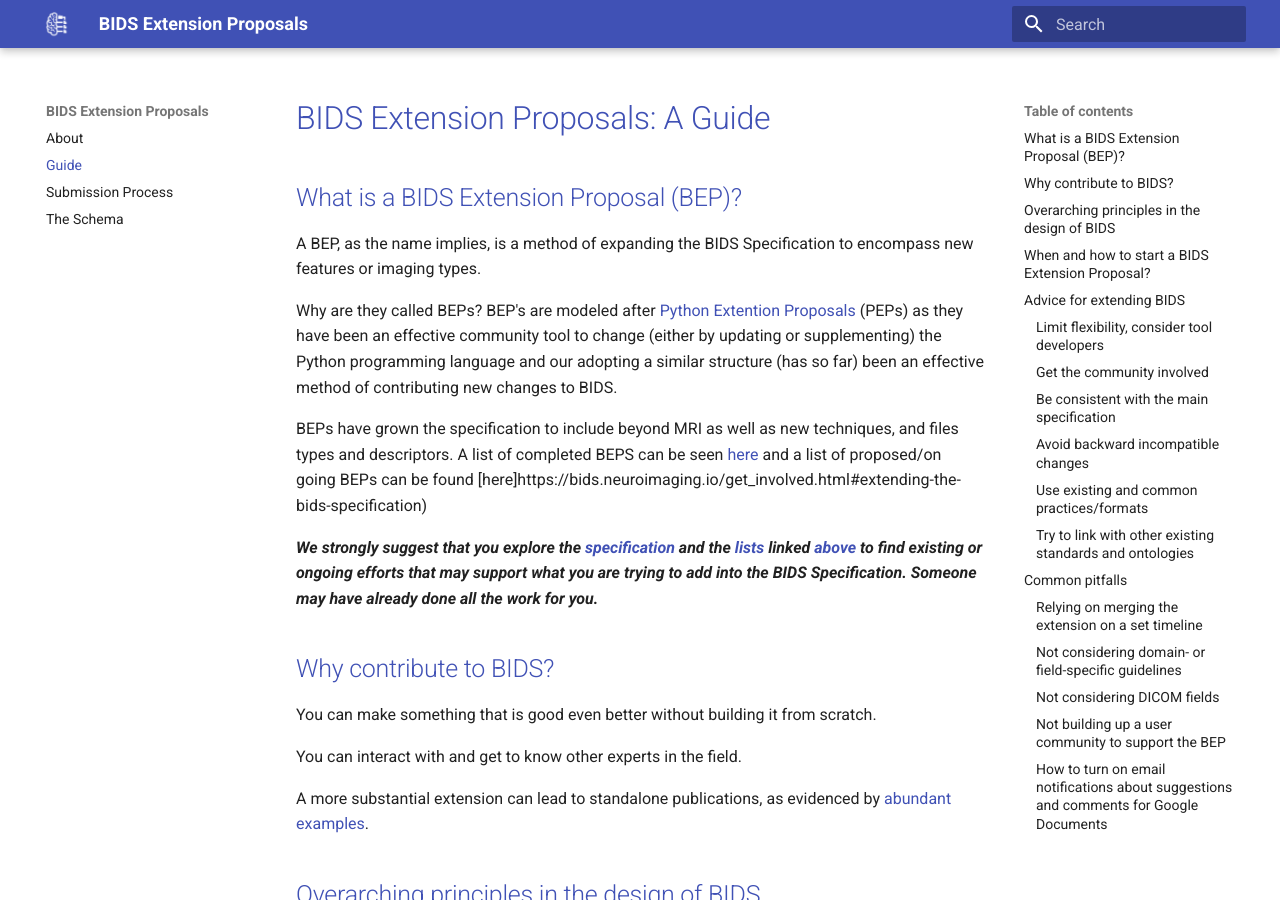
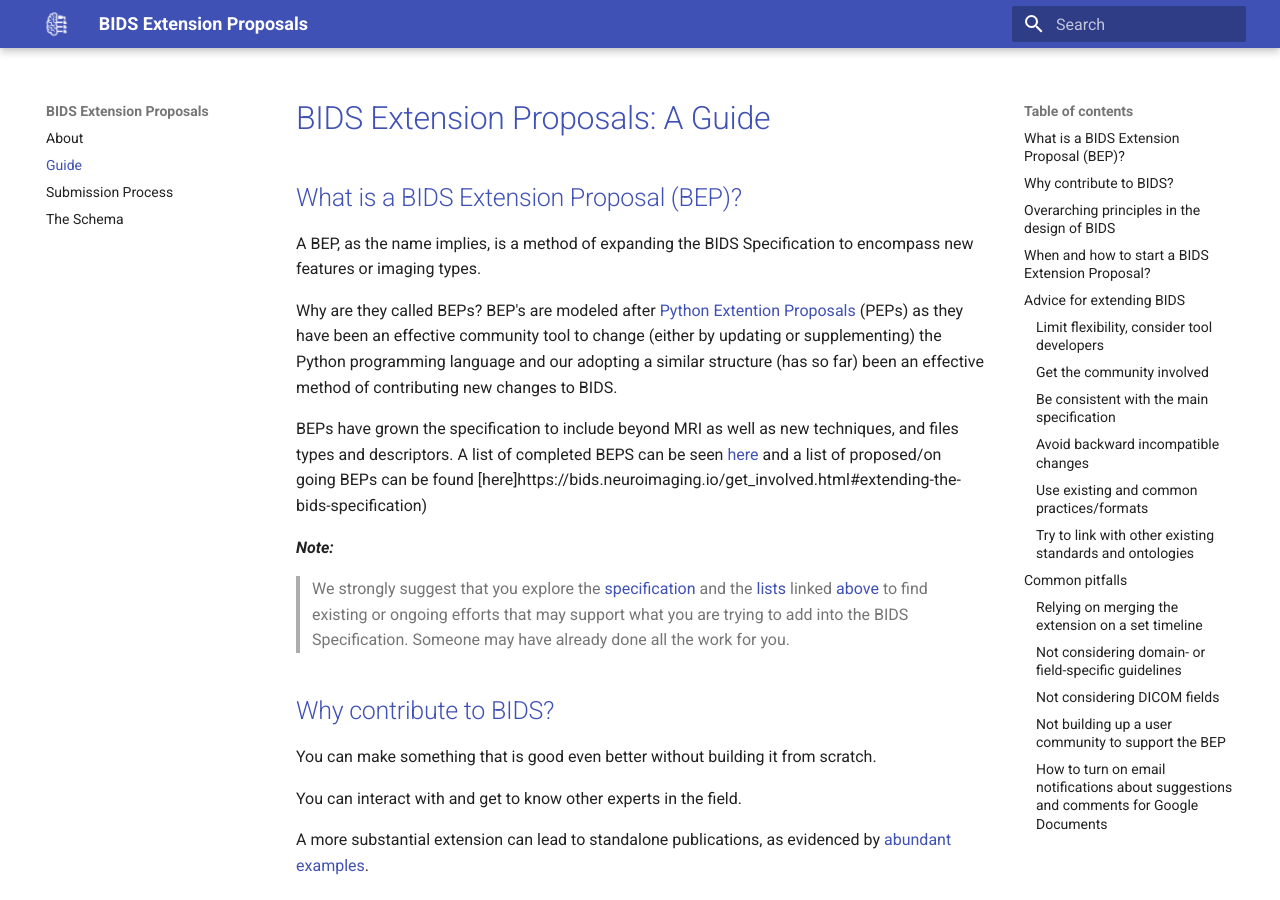
Before and after one commit to bids-standard/bids-extensions, an MkDocs documentation site: the page built from docs/guide.md, in a window 1280 px wide and 900 px high. Built offline with MkDocs 1.6.1 and Material for MkDocs 9.7.7, drawn with Linux system fonts in a browser that asks for light colours.

Commit message:
note looks better, but will they make note of it?

```diff
--- a/docs/guide.md
+++ b/docs/guide.md
@@ -16,8 +16,12 @@ as new techniques, and files types and descriptors. A list of completed
 BEPS can be seen [here](https://bids.neuroimaging.io/get_involved.html#completed-beps) and
 a list of proposed/on going BEPs can be found [here]https://bids.neuroimaging.io/get_involved.html#extending-the-bids-specification)
 
-_**We strongly suggest that you explore the [specification](bids-specification.readthedocs.io) and the [lists](https://bids.neuroimaging.io/get_involved.html#extending-the-bids-specification) linked [above](#what-is-a-bids-extension-proposal-(bep)) to find existing or ongoing efforts that may support what you
-are trying to add into the BIDS Specification. Someone may have already done all the work for you.**_
+
+
+**_Note:_**
+> We strongly suggest that you explore the [specification](bids-specification.readthedocs.io) and
+> the [lists](https://bids.neuroimaging.io/get_involved.html#extending-the-bids-specification) linked [above](#what-is-a-bids-extension-proposal-(bep)) to find existing or ongoing efforts that may support what you
+are trying to add into the BIDS Specification. Someone may have already done all the work for you.
 
 ## Why contribute to BIDS?
 
```
Also changed, not shown: docs/index.md (+1 -1 lines).
